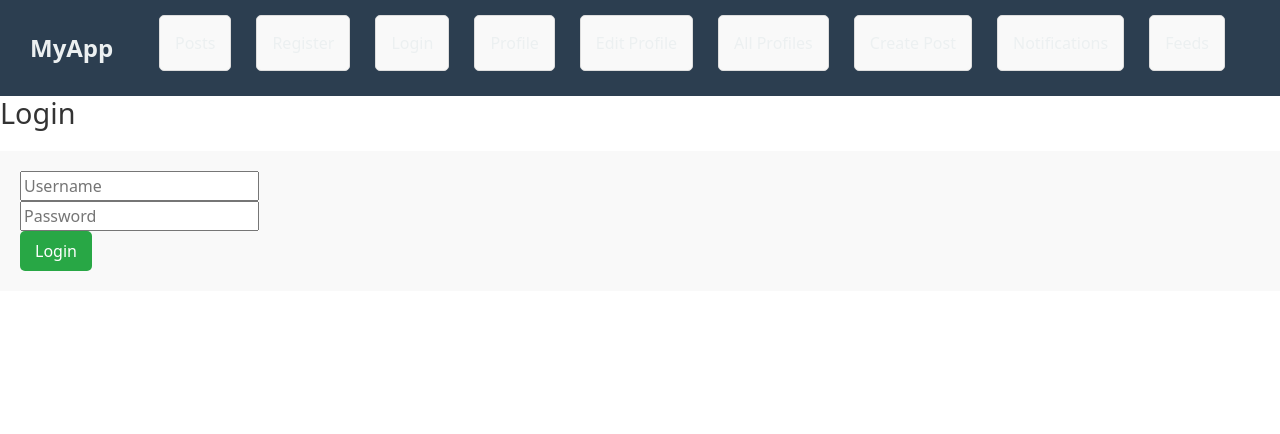
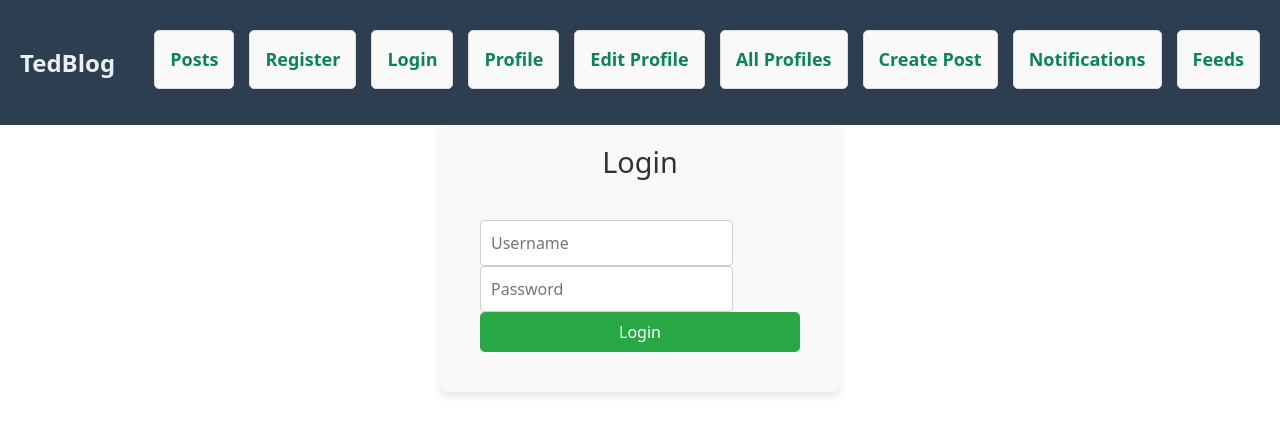
Before and after one commit to TewodrosAdimas/GO2COD_FD_01, a React (Vite) app in the folder frontend/: page /login in a window 1280 px wide. Shown: the top 434 px of the page. Built offline with nearby package versions, Linux system fonts and the light colour scheme.

Commit message:
styles modified

```diff
--- a/frontend/src/App.tsx
+++ b/frontend/src/App.tsx
@@ -15,8 +15,8 @@ const Navbar = () => {
   return (
     <nav className="navbar">
       <div className="logo">
-        <Link to="/" className="logo-link">
-          MyApp
+        <Link to="/posts" className="logo-link">
+          TedBlog
         </Link>
       </div>
       <ul className="nav-links">
--- a/frontend/src/apps.css
+++ b/frontend/src/apps.css
@@ -1,70 +1,43 @@
-/* Navbar Container */
+/* General Navbar Styling */
 .navbar {
-    display: flex;
-    justify-content: space-between;
-    align-items: center;
-    background-color: #2c3e50;
-    padding: 15px 30px;
-    position: sticky;
-    top: 0;
-    z-index: 100;
+    background-color: #2c3e50; /* Dark background for the navbar */
+    padding: 10px 20px; /* Padding for spacing */
   }
 
-  /* Logo Styling */
-  .logo-link {
-    color: #ecf0f1;
-    font-size: 24px;
+  .navbar .logo-link {
+    color: #ecf0f1; /* Light text color for the logo */
+    text-decoration: none; /* Remove underline from logo link */
+    font-size: 24px; /* Logo font size */
     font-weight: bold;
-    text-decoration: none;
   }
 
-  .logo-link:hover {
-    color: #3498db;
+  .navbar .nav-links {
+    list-style: none; /* Remove list bullets */
+    display: flex;
+    gap: 15px; /* Space out navigation items */
   }
 
-  /* Navigation Links */
-  .nav-links {
-    list-style: none;
-    padding: 0;
-    margin: 0;
-    display: flex;
+  .navbar .nav-links li {
+    display: inline-block; /* Display list items inline */
   }
 
-  .nav-links li {
-    margin-right: 25px;
+  .navbar .nav-links a {
+    color: #0b835b; /* Default text color for links */
+    text-decoration: none; /* Remove underline from links */
+    font-size: 18px; /* Font size for links */
+    font-weight: 600; /* Make the text a little bolder */
+    transition: color 0.3s ease; /* Smooth color transition */
   }
 
-  /* Link Styling */
-  .nav-links a {
-    color: #ecf0f1;
-    text-decoration: none;
-    font-size: 16px;
-    font-weight: 500;
-    transition: color 0.3s ease;
+  .navbar .nav-links a:hover {
+    color: #f39c12; /* Change text color to yellow on hover */
   }
 
-  .nav-links a:hover {
-    color: #3498db;
-    text-decoration: underline;
+  .navbar .nav-links a:active {
+    color: #e74c3c; /* Change text color to red on active state */
   }
 
-  /* Hover effects on individual nav items */
-  .nav-links a:hover {
-    transform: scale(1.1);
+  .navbar .nav-links a:focus {
+    outline: none; /* Remove default focus outline */
+    color: #7c0880; /* Change text color to greenish on focus */
   }
-
-  /* Optional: Styling for active links */
-  .nav-links a.active {
-    color: #3498db;
-  }
-
-  /* Make navbar responsive */
-  @media (max-width: 768px) {
-    .nav-links {
-      flex-direction: column;
-      text-align: center;
-    }
-    .nav-links li {
-      margin: 10px 0;
-    }
-  }
--- /dev/null
+++ b/frontend/src/components/Accounts/Login/Login.module.css
@@ -0,0 +1,54 @@
+/* styles.css */
+.container {
+    width: 100%;
+    max-width: 400px;
+    margin: 0 auto;
+    padding: 20px;
+    background-color: #f9f9f9;
+    border-radius: 8px;
+    box-shadow: 0 4px 8px rgba(0, 0, 0, 0.1);
+  }
+
+  h2 {
+    text-align: center;
+    margin-bottom: 20px;
+    color: #333;
+  }
+
+  form {
+    display: flex;
+    flex-direction: column;
+  }
+
+  input {
+    padding: 10px;
+    margin: 10px 0;
+    border: 1px solid #ccc;
+    border-radius: 4px;
+    font-size: 16px;
+  }
+
+  input:focus {
+    border-color: #007bff;
+    outline: none;
+  }
+
+  button {
+    padding: 10px;
+    background-color: #007bff;
+    color: white;
+    border: none;
+    border-radius: 4px;
+    cursor: pointer;
+    font-size: 16px;
+  }
+
+  button:hover {
+    background-color: #0056b3;
+  }
+
+  .error {
+    color: red;
+    text-align: center;
+    margin-bottom: 15px;
+  }
--- a/frontend/src/components/Accounts/Login/Login.tsx
+++ b/frontend/src/components/Accounts/Login/Login.tsx
@@ -1,8 +1,8 @@
-import { useState } from "react";
+import React, { useState } from "react";
 import axios, { AxiosError } from "axios";
 import { useNavigate } from "react-router-dom";
+import styles from "./Login.module.css"; // Import the CSS module
 
-// Define the expected structure of the error response
 interface ErrorResponse {
   error: string;
 }
@@ -38,16 +38,11 @@ const Login = () => {
         formData
       );
 
-      // Assuming the backend sends token and username in response
       const { token, username } = response.data;
 
-
       if (token && username) {
-        // Store both token and username in localStorage
         localStorage.setItem("auth_token", token);
         localStorage.setItem("username", username);
-
-        // Redirect the user after successful login
         navigate("/profile");
       } else {
         setError("Invalid login response. Username or Token missing.");
@@ -68,9 +63,12 @@ const Login = () => {
   };
 
   return (
-    <div>
+    <div className={styles.container}>
+      {" "}
+      {/* Apply styles from the module */}
       <h2>Login</h2>
-      {error && <p style={{ color: "red" }}>{error}</p>}
+      {error && <p className={styles.error}>{error}</p>}{" "}
+      {/* Apply error styles */}
       <form onSubmit={handleSubmit}>
         <div>
           <input
```
Also changed, not shown: 2 other files (tests, documents, lock files or other folders).
